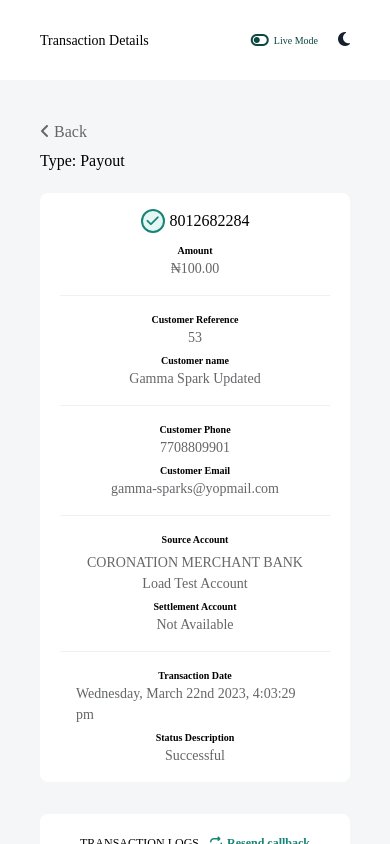
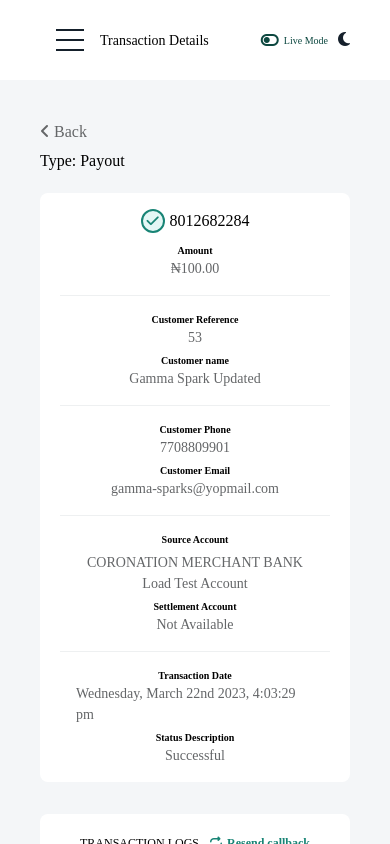
Before and after one commit to SymplyMatt/customer_dashboard_woven, a Vue app: page /dashboard/transaction/1 in a window 390 px wide. Built offline with nearby package versions, Linux system fonts and the light colour scheme; a web font is replaced by a local one.

Commit message:
mobile links

```diff
--- a/src/components/dashboard/main/TopMain.vue
+++ b/src/components/dashboard/main/TopMain.vue
@@ -1,20 +1,29 @@
 <template>
-  <div
-  :class="isDarkMode ? 'bg-darkModeColorLight' : 'bg-white'"
-  class="flex justify-between p-10 h-80 items-center">
-    <div
-    :class="isDarkMode ? 'text-white' : 'text-black'"
-    class="phone:text-20 sm-phone-text-16 text-14">{{ title }}</div>
-    <div class="flex  items-center justify-center  gap-5">
-      <div
-      :class="isDarkMode ? 'text-liveModeToggleDark' : 'text-liveGreen'"
-      class="flex gap-1 items-center justify-center">
+  <div :class="isDarkMode ? 'bg-darkModeColorLight' : 'bg-white'" class="flex justify-between p-10 h-80 items-center">
+    <div :class="isDarkMode ? 'text-white' : 'text-black'" class="phone:text-20 sm-phone-text-16 text-14 flex phone:gap-2 justify-center items-center">
+      <div class="menu-wrap hamburger-container flex flex-col items-center justify-center md:hidden">
+        <input type="checkbox" class="toggler">
+        <div class="hamburger">
+          <div :class="!isDarkMode ? 'bg-darkModeColorThick' : 'bg-white'"></div>
+        </div>
+        <div :class="isDarkMode ? 'bg-darkModeColorThick' : 'bg-white'" class="menu">
+          <div>
+            <div>
+              <ul>
+                <li :class="isDarkMode ? 'text-white' : 'text-black'" v-for="(link, index) in pageLinks" :key="index" @click="navigateTo(link.url)">{{ link.title }}</li>
+              </ul>
+            </div>
+          </div>
+        </div>
+      </div>
+      {{ title }}
+    </div>
+    <div class="flex items-center justify-center gap-2 phone:gap-5">
+      <div :class="isDarkMode ? 'text-liveModeToggleDark' : 'text-liveGreen'" class="flex gap-1 items-center justify-center">
         <i class="fa-solid fa-toggle-off"></i>
         <div class="phone:text-16 sm-phone-text-14 text-10">Live Mode</div>
       </div>
-      <div
-      :class="isDarkMode ? 'text-greyBorder' : 'text-darkModeColorThick'"
-      class="cursor-pointer phone:text-24 sm-phone-text-20 text-16" @click="toggleDarkMode">
+      <div :class="isDarkMode ? 'text-greyBorder' : 'text-darkModeColorThick'" class="cursor-pointer phone:text-24 sm-phone-text-20 text-16" @click="toggleDarkMode">
         <i :class="isDarkMode ? 'fa-solid fa-sun' : 'fa-solid fa-moon'"></i>
       </div>
     </div>
@@ -33,13 +42,50 @@ export default {
         required: true,
       },
     },
+  data() {
+    return {
+      pageLinks: [
+        {
+          title: 'Dashboard',
+          url: '/',
+        },
+        {
+          title: 'Transactions',
+          url: '/',
+        },
+        {
+          title: 'People',
+          url: '/',
+        },
+        {
+          title: 'Settlements',
+          url: '/',
+        },
+        {
+          title: 'VNUBANS',
+          url: '/',
+        },
+        {
+          title: 'Subaccounts',
+          url: '/',
+        },
+        {
+          title: 'DD Mandate',
+          url: '/',
+        },
+      ],
+    };
+  },
+  methods: {
+    navigateTo(link) {
+        this.$router.push(link);
+      }
+    },
   setup() {
     const store = useStore();
 
-    // Access isDarkMode state from the store
     const isDarkMode = computed(() => store.getters.isDarkMode);
 
-    // Toggle dark mode using the store mutation
     const toggleDarkMode = () => {
       store.dispatch('toggleMode');
     };
@@ -51,3 +97,134 @@ export default {
   },
 };
 </script>
+
+<style>
+   .menu-wrap {
+    position: relative;
+    z-index: 1;
+  }
+
+  .menu-wrap .toggler {
+    position: absolute;
+    top: 0;
+    right: 0;
+    z-index: 2;
+    cursor: pointer;
+    width: 50px;
+    height: 50px;
+    opacity: 0;
+  }
+
+  .menu-wrap .hamburger {
+    top: 0;
+    right: 0;
+    z-index: 1;
+    width: 60px;
+    height: 60px;
+    padding: 1rem;
+    background: inherit;
+    display: flex;
+    align-items: center;
+    justify-content: center;
+  }
+
+  .menu-wrap .hamburger > div {
+    position: relative;
+    flex: none;
+    width: 100%;
+    height: 2px;
+    display: flex;
+    align-items: center;
+    justify-content: center;
+    transition: all 0.4s ease;
+  }
+
+  .menu-wrap .hamburger > div::before,
+  .menu-wrap .hamburger > div::after {
+    content: '';
+    position: absolute;
+    z-index: 1;
+    top: -10px;
+    width: 100%;
+    height: 2px;
+    background: inherit;
+  }
+
+  .menu-wrap .hamburger > div::after {
+    top: 10px;
+  }
+
+  .menu-wrap .toggler:checked + .hamburger > div {
+    transform: rotate(135deg);
+  }
+
+  .menu-wrap .toggler:checked + .hamburger > div:before,
+  .menu-wrap .toggler:checked + .hamburger > div:after {
+    top: 0;
+    transform: rotate(90deg);
+  }
+
+  .menu-wrap .toggler:checked:hover + .hamburger > div {
+    transform: rotate(225deg);
+  }
+
+  .menu-wrap .toggler:checked ~ .menu {
+    visibility: visible;
+  }
+
+  .menu-wrap .toggler:checked ~ .menu > div {
+    transform: scale(1);
+    transition-duration: var(--menu-speed);
+  }
+
+  .menu-wrap .toggler:checked ~ .menu > div > div {
+    opacity: 1;
+    transition:  opacity 0.4s ease 0.4s;
+  }
+
+  .menu-wrap .menu {
+    position: fixed;
+    top: 0;
+    right: 0;
+    width: 100%;
+    height: 100%;
+    visibility: hidden;
+    overflow: hidden;
+    display: flex;
+    align-items: center;
+    justify-content: center;
+  }
+
+  .menu-wrap .menu > div {
+    background: var(--dark-color);
+    border-radius: 50%;
+    width: 200vw;
+    height: 200vw;
+    display: flex;
+    flex: none;
+    align-items: center;
+    justify-content: center;
+    transform: scale(0);
+    transition: all 0.4s ease;
+  }
+
+  .menu-wrap .menu > div > div {
+    text-align: center;
+    max-width: 90vw;
+    max-height: 100vh;
+    opacity: 0;
+    transition: opacity 0.4s ease;
+  }
+
+  .menu-wrap .menu > div > div > ul > li {
+    list-style: none;
+    font-size: 1.5rem;
+    padding: 1rem;
+  }
+
+  .menu-wrap .menu > div > div > ul > li > a {
+    color: inherit;
+    text-decoration: none;
+    transition: color 0.4s ease;
+  }
+</style>
```
Lines whose indentation alone changed are shown as unchanged.
